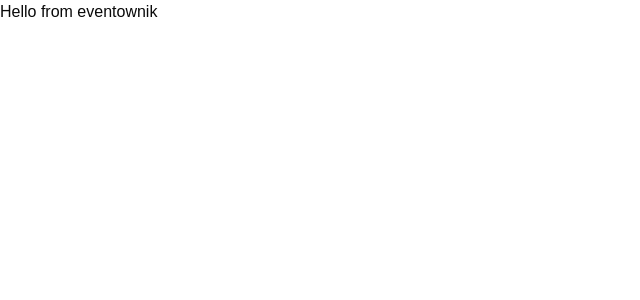
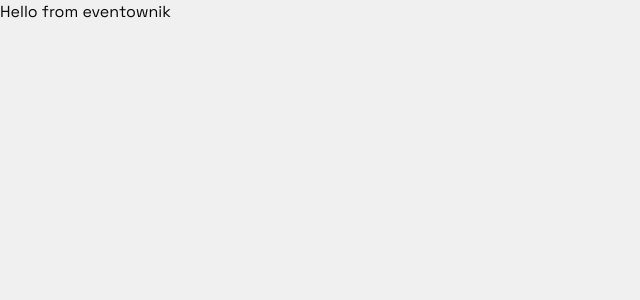
Before and after one commit to Solvro/mobile-eventownik-v2, a React (Vite) app: page / in a window 1280 px wide. Shown: the top 300 px of the page, without its empty margins (0-640 px from the left). Built offline with nearby package versions, Linux system fonts and the light colour scheme.

Commit message:
chore: update stylinh

```diff
--- a/src/index.css
+++ b/src/index.css
@@ -1,3 +1,4 @@
+@import url("https://fonts.googleapis.com/css2?family=Space+Grotesk:wght@300..700&display=swap");
 @import "tailwindcss";
 @import "tw-animate-css";
 @import "shadcn/tailwind.css";
@@ -7,6 +8,7 @@
 
 @theme inline {
   --font-heading: var(--font-sans);
+  --font-space-grotesk: "Space Grotesk", sans-serif;
   --font-sans: "Geist Variable", sans-serif;
   --color-sidebar-ring: var(--sidebar-ring);
   --color-sidebar-border: var(--sidebar-border);
@@ -49,30 +51,31 @@
 }
 
 :root {
-  --background: oklch(1 0 0);
+  --radius: 0.5rem;
+  --background: oklch(0.955 0 0);
   --foreground: oklch(0.145 0 0);
   --card: oklch(1 0 0);
   --card-foreground: oklch(0.145 0 0);
   --popover: oklch(1 0 0);
   --popover-foreground: oklch(0.145 0 0);
-  --primary: oklch(0.205 0 0);
+  --primary: oklch(0.592 0.218 263.581);
   --primary-foreground: oklch(0.985 0 0);
   --secondary: oklch(0.97 0 0);
   --secondary-foreground: oklch(0.205 0 0);
-  --muted: oklch(0.97 0 0);
+  --muted: oklch(0.789 0 0);
   --muted-foreground: oklch(0.556 0 0);
   --accent: oklch(0.97 0 0);
   --accent-foreground: oklch(0.205 0 0);
-  --destructive: oklch(0.577 0.245 27.325);
+  --destructive: oklch(48.315% 0.19586 28.951);
+  --destructive-foreground: oklch(1 0 0);
   --border: oklch(0.922 0 0);
   --input: oklch(0.922 0 0);
-  --ring: oklch(0.708 0 0);
-  --chart-1: oklch(0.87 0 0);
-  --chart-2: oklch(0.556 0 0);
-  --chart-3: oklch(0.439 0 0);
-  --chart-4: oklch(0.371 0 0);
-  --chart-5: oklch(0.269 0 0);
-  --radius: 0.625rem;
+  --ring: oklch(0.145 0 0);
+  --chart-1: oklch(0.646 0.222 41.116);
+  --chart-2: oklch(0.6 0.118 184.704);
+  --chart-3: oklch(0.398 0.07 227.392);
+  --chart-4: oklch(0.828 0.189 84.429);
+  --chart-5: oklch(0.769 0.188 70.08);
   --sidebar: oklch(0.985 0 0);
   --sidebar-foreground: oklch(0.145 0 0);
   --sidebar-primary: oklch(0.205 0 0);
@@ -81,32 +84,53 @@
   --sidebar-accent-foreground: oklch(0.205 0 0);
   --sidebar-border: oklch(0.922 0 0);
   --sidebar-ring: oklch(0.708 0 0);
+  --tag-red-bg: #ffe5e5;
+  --tag-red-text: #b30000;
+  --tag-orange-bg: #fff1e0;
+  --tag-orange-text: #b34700;
+  --tag-yellow-bg: #fffbe0;
+  --tag-yellow-text: #8c7000;
+  --tag-green-bg: #e5fff1;
+  --tag-green-text: #007a3d;
+  --tag-teal-bg: #e0f7f7;
+  --tag-teal-text: #007f80;
+  --tag-blue-bg: #e0f0ff;
+  --tag-blue-text: #005cb3;
+  --tag-indigo-bg: #e8eaff;
+  --tag-indigo-text: #4b50c9;
+  --tag-purple-bg: #f3e0ff;
+  --tag-purple-text: #6c00b3;
+  --tag-pink-bg: #ffe0f0;
+  --tag-pink-text: #b3006b;
+  --tag-brown-bg: #f2e6e0;
+  --tag-brown-text: #5c3d2e;
 }
 
 .dark {
-  --background: oklch(0.145 0 0);
+  --background: oklch(0.136 0.036 259.201);
   --foreground: oklch(0.985 0 0);
-  --card: oklch(0.205 0 0);
+  --card: oklch(0.136 0.036 259.201);
   --card-foreground: oklch(0.985 0 0);
-  --popover: oklch(0.205 0 0);
+  --popover: oklch(0.136 0.036 259.201);
   --popover-foreground: oklch(0.985 0 0);
-  --primary: oklch(0.922 0 0);
-  --primary-foreground: oklch(0.205 0 0);
+  --primary: oklch(0.592 0.218 263.581);
+  --primary-foreground: oklch(0.985 0 0);
   --secondary: oklch(0.269 0 0);
   --secondary-foreground: oklch(0.985 0 0);
   --muted: oklch(0.269 0 0);
   --muted-foreground: oklch(0.708 0 0);
   --accent: oklch(0.269 0 0);
   --accent-foreground: oklch(0.985 0 0);
-  --destructive: oklch(0.704 0.191 22.216);
-  --border: oklch(1 0 0 / 10%);
+  --destructive: oklch(48.315% 0.19586 28.951);
+  --destructive-foreground: oklch(1 0 0);
+  --border: oklch(0.396 0.055 259.709);
   --input: oklch(1 0 0 / 15%);
-  --ring: oklch(0.556 0 0);
-  --chart-1: oklch(0.87 0 0);
-  --chart-2: oklch(0.556 0 0);
-  --chart-3: oklch(0.439 0 0);
-  --chart-4: oklch(0.371 0 0);
-  --chart-5: oklch(0.269 0 0);
+  --ring: oklch(0.68 0.106 259.815);
+  --chart-1: oklch(0.488 0.243 264.376);
+  --chart-2: oklch(0.696 0.17 162.48);
+  --chart-3: oklch(0.769 0.188 70.08);
+  --chart-4: oklch(0.627 0.265 303.9);
+  --chart-5: oklch(0.645 0.246 16.439);
   --sidebar: oklch(0.205 0 0);
   --sidebar-foreground: oklch(0.985 0 0);
   --sidebar-primary: oklch(0.488 0.243 264.376);
@@ -115,6 +139,26 @@
   --sidebar-accent-foreground: oklch(0.985 0 0);
   --sidebar-border: oklch(1 0 0 / 10%);
   --sidebar-ring: oklch(0.556 0 0);
+  --tag-red-bg: #330000;
+  --tag-red-text: #ff6666;
+  --tag-orange-bg: #331a00;
+  --tag-orange-text: #ff9933;
+  --tag-yellow-bg: #332b00;
+  --tag-yellow-text: #ffe066;
+  --tag-green-bg: #002d1a;
+  --tag-green-text: #66ffb2;
+  --tag-teal-bg: #003333;
+  --tag-teal-text: #66ffff;
+  --tag-blue-bg: #001933;
+  --tag-blue-text: #66aaff;
+  --tag-indigo-bg: #1a1a40;
+  --tag-indigo-text: #9999ff;
+  --tag-purple-bg: #2b004d;
+  --tag-purple-text: #d580ff;
+  --tag-pink-bg: #33001a;
+  --tag-pink-text: #ff66b2;
+  --tag-brown-bg: #2b1a14;
+  --tag-brown-text: #d2a679;
 }
 
 @layer base {
@@ -125,6 +169,6 @@
     @apply bg-background text-foreground;
   }
   html {
-    @apply font-sans;
+    @apply font-space-grotesk;
   }
 }
```
